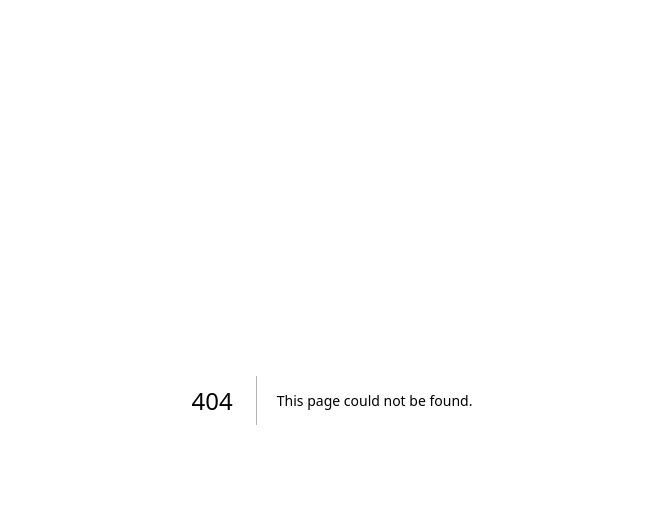
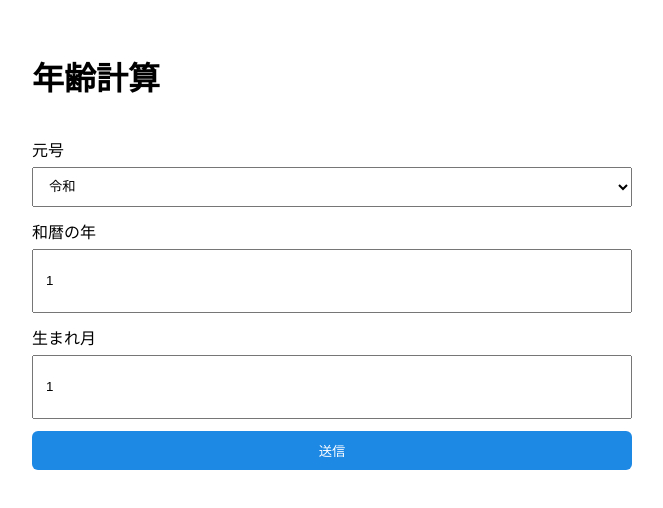
Before and after one commit to ikechan1213/next-market, a Next.js app: page /Q3 in a window 1280 px wide. Before the commit this address had no page. Shown: the top 508 px of the page, without its empty margins (308-971 px from the left). Built offline with nearby package versions, Linux system fonts and the light colour scheme.

Commit message:
年齢計算プログラム完成！

```diff
--- /dev/null
+++ b/app/Q3/page.js
@@ -0,0 +1,71 @@
+"use client"
+import { useState } from "react"
+
+export default function Page() {
+	const [era, setEra] = useState("令和")
+	const [year, setYear] = useState(1)
+	const [month, setMonth] = useState(1)
+	const [loading, setLoading] = useState(false)
+	const [message, setMessage] = useState("")
+	const [error, setError] = useState("")
+
+	const handleSubmit = async (e) => {
+		e.preventDefault()
+		setLoading(true)
+		setError("")
+		setMessage("")
+		try {
+			const res = await fetch("/api/Q3", {
+				method: "POST",
+				headers: { "Content-Type": "application/json" },
+				body: JSON.stringify({ era, year: Number(year), month: Number(month) }),
+			})
+			const data = await res.json()
+			if (!res.ok) {
+				throw new Error(data?.error || "サーバーエラーが発生しました")
+			}
+			setMessage(data.message)
+		} catch (err) {
+			setError(err.message || "送信に失敗しました")
+		} finally {
+			setLoading(false)
+		}
+	}
+
+	return (
+		<div style={{ maxWidth: 600, margin: "0 auto", padding: 24, display: "grid", gap: 16 }}>
+			<h1>年齢計算</h1>
+			<form onSubmit={handleSubmit} style={{ display: "grid", gap: 12 }}>
+				<label style={{ display: "grid", gap: 6 }}>
+					<span>元号</span>
+					<select value={era} onChange={(e) => setEra(e.target.value)} style={{ padding: "10px 12px", minHeight: 40 }}>
+						{['明治','大正','昭和','平成','令和'].map((g) => (
+							<option key={g} value={g}>{g}</option>
+						))}
+					</select>
+				</label>
+
+				<label style={{ display: "grid", gap: 6 }}>
+					<span>和暦の年</span>
+					<input type="number" min={1} value={year} onChange={(e) => setYear(e.target.value)} style={{ padding: "10px 12px", minHeight: 40 }} />
+				</label>
+
+				<label style={{ display: "grid", gap: 6 }}>
+					<span>生まれ月</span>
+					<input type="number" min={1} max={12} value={month} onChange={(e) => setMonth(e.target.value)} style={{ padding: "10px 12px", minHeight: 40 }} />
+				</label>
+
+				<button type="submit" disabled={loading} style={{ backgroundColor: "#1e88e5", color: "#fff", border: "none", padding: "10px 16px", borderRadius: 6, cursor: loading ? "not-allowed" : "pointer", opacity: loading ? 0.7 : 1 }}>
+					{loading ? "計算中..." : "送信"}
+				</button>
+			</form>
+
+			{error && <p style={{ color: "red" }}>{error}</p>}
+			{message && (
+				<div style={{ border: "1px solid #ccc", padding: 12, borderRadius: 8 }}>
+					<p>{message}</p>
+				</div>
+			)}
+		</div>
+	)
+}
--- /dev/null
+++ b/app/api/Q3/route.js
@@ -0,0 +1,64 @@
+import {NextResponse} from 'next/server'
+
+// 元号→西暦変換の加算値（指定どおり）
+const ERA_OFFSETS = {
+	'明治': 1867,
+	'大正': 1911,
+	'昭和': 1925,
+	'平成': 1988,
+	'令和': 2018,
+};
+
+function toGregorianYear(era, warekiYear) {
+	const offset = ERA_OFFSETS[era];
+	if (offset == null) return null;
+	return offset + warekiYear;
+}
+
+function calcAge(birthYear, birthMonth, nowYear, nowMonth) {
+	let age = nowYear - birthYear;
+	if (nowMonth < birthMonth) age -= 1;
+	if (age < 0) age = 0;
+	return age;
+}
+
+export async function POST(request) {
+	const body = await request.json();
+	const era = body.era;           // 例: "令和"
+	const year = Number(body.year); // 和暦年（整数）例: 7
+	const month = Number(body.month); // 生まれ月（1-12）例: 1
+
+	// 入力バリデーション
+	if (typeof era !== 'string' || !ERA_OFFSETS[era]) {
+		return NextResponse.json({ error: '元号が不正です' }, { status: 400 });
+	}
+	if (!Number.isFinite(year) || year <= 0) {
+		return NextResponse.json({ error: '和暦の年が不正です' }, { status: 400 });
+	}
+	if (!Number.isFinite(month) || month < 1 || month > 12) {
+		return NextResponse.json({ error: '月が不正です' }, { status: 400 });
+	}
+
+	const gregorianYear = toGregorianYear(era, year);
+	if (gregorianYear == null) {
+		return NextResponse.json({ error: '変換に失敗しました' }, { status: 400 });
+	}
+
+	const now = new Date();
+	const nowYear = now.getFullYear();
+	const nowMonth = now.getMonth() + 1; // 1-12
+
+	const age = calcAge(gregorianYear, month, nowYear, nowMonth);
+
+	const message = `${era} ${year} 年（西暦 ${gregorianYear} 年）${month} 月生まれの人は現在 ${age} 歳です`;
+
+	return NextResponse.json({
+		era,
+		warekiYear: year,
+		month,
+		gregorianYear,
+		now: { year: nowYear, month: nowMonth },
+		age,
+		message,
+	});
+}
```
